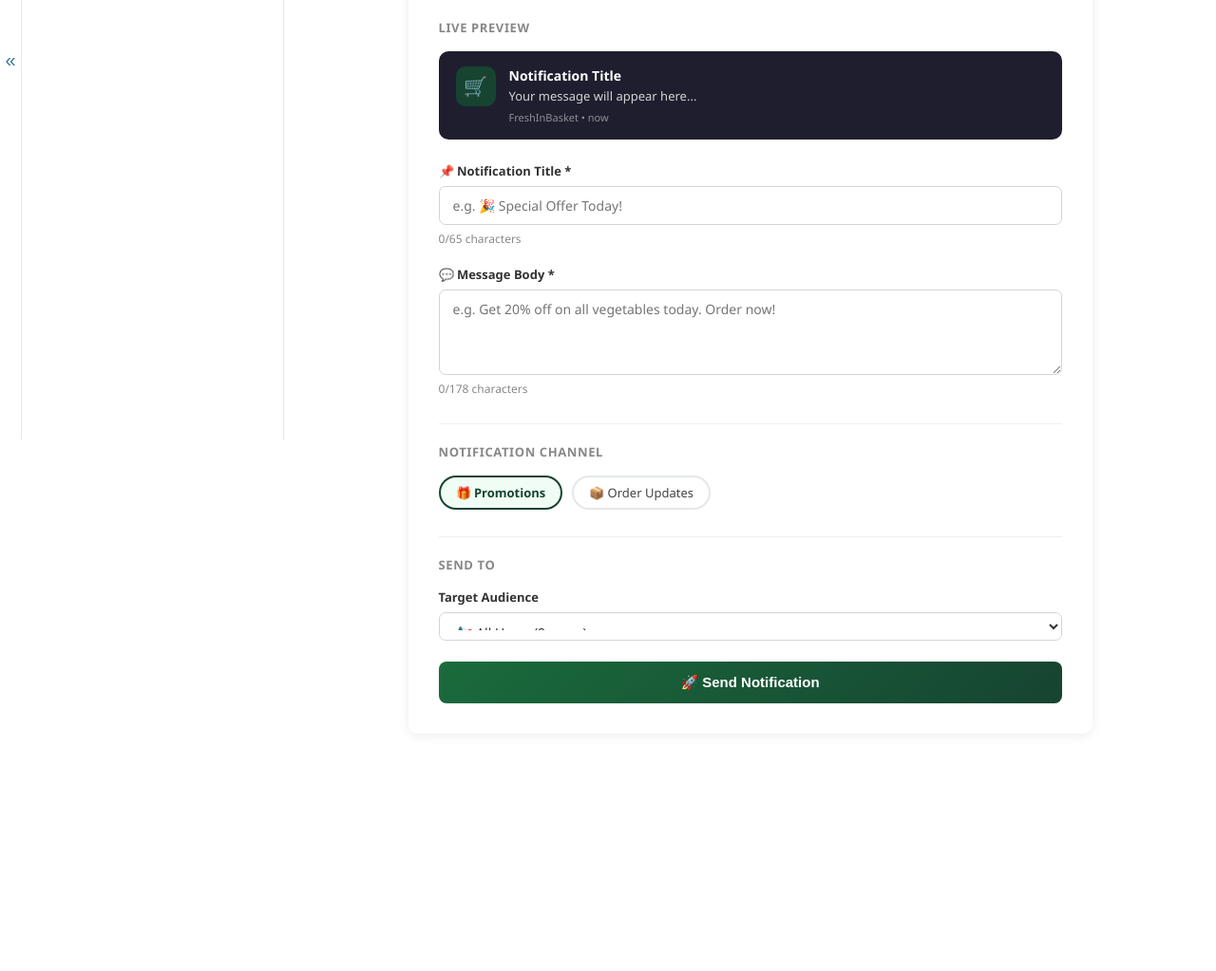
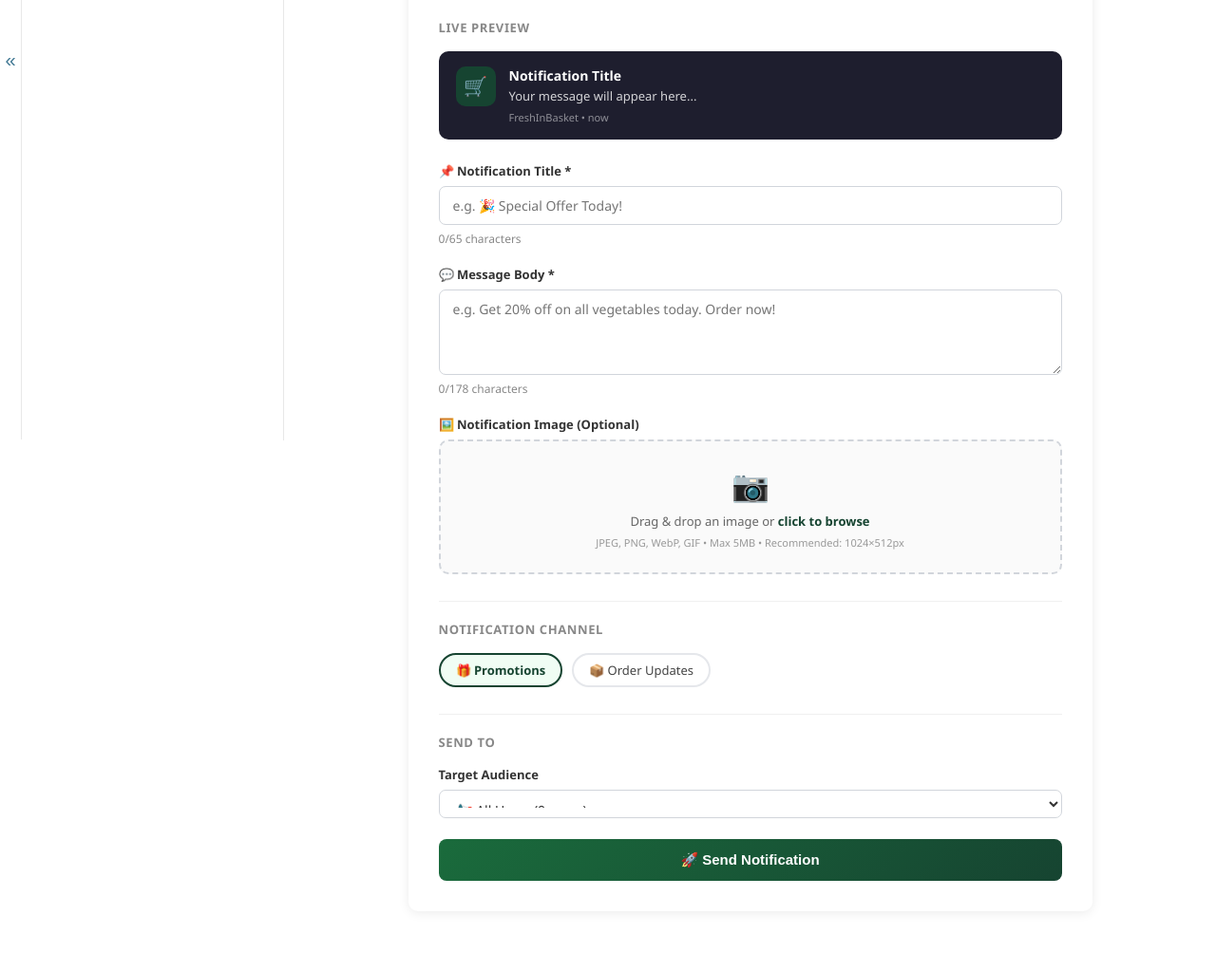
Before and after one commit to piyush1506/freshinbasket, a Django app: page /admin-3a3aw44r34/notifications/send/ in a window 1280 px wide. Shown: the part 429-1452 px from the top of the page at 95% size. Before the commit the page ends 1170 px from the top, so only its background shows below. Run offline with Django 5.2, Linux system fonts and the light colour scheme; the visitor is signed in with stand-in values (Sample User, id 1); data comes from the database, SQL or seed files in the repository; data that the repository does not hold is empty; parts of the project's set-up code (start-up, migrations or seed data) failed here and were passed over.

Commit message:
feat: add image upload support to admin push notifications

```diff
--- a/backend/notifications/admin_views.py
+++ b/backend/notifications/admin_views.py
@@ -4,6 +4,7 @@
 Accessible at: /admin/notifications/send/
 """
 import logging
+import cloudinary.uploader
 from django.contrib import admin
 from django.contrib.auth import get_user_model
 from django.contrib.admin.views.decorators import staff_member_required
@@ -44,10 +45,38 @@
         body = request.POST.get('body', '').strip()
         target = request.POST.get('target', 'all')  # 'all' or user id
         channel = request.POST.get('channel', 'promotions')
+        image_file = request.FILES.get('image')  # Optional image upload
 
         if not title or not body:
             messages.error(request, 'Title and message body are required.')
             return redirect('admin_send_notification')
+
+        # Upload image to Cloudinary if provided
+        image_url = None
+        if image_file:
+            # Validate file type
+            allowed_types = ['image/jpeg', 'image/png', 'image/webp', 'image/gif']
+            if image_file.content_type not in allowed_types:
+                messages.error(request, 'Invalid image type. Allowed: JPEG, PNG, WebP, GIF.')
+                return redirect('admin_send_notification')
+
+            # Validate file size (max 5MB)
+            if image_file.size > 5 * 1024 * 1024:
+                messages.error(request, 'Image too large. Maximum 5MB allowed.')
+                return redirect('admin_send_notification')
+
+            try:
+                upload_result = cloudinary.uploader.upload(
+                    image_file,
+                    folder='freshinbasket/notifications',
+                    resource_type='image',
+                    allowed_formats=['jpg', 'png', 'webp', 'gif'],
+                )
+                image_url = upload_result['secure_url']
+            except Exception as e:
+                logger.error(f"Cloudinary upload failed for notification image: {e}")
+                messages.error(request, f'Image upload failed: {e}')
+                return redirect('admin_send_notification')
 
         sent_count = 0
         failed_count = 0
@@ -61,6 +90,7 @@
                     title=title,
                     body=body,
                     data={'channel': channel, 'route': 'home'},
+                    image_url=image_url,
                 )
                 if count > 0:
                     sent_count += 1
@@ -72,6 +102,7 @@
                     request,
                     f'✅ Notification sent to {sent_count} user(s).'
                     + (f' {failed_count} skipped (no token).' if failed_count else '')
+                    + (' 📷 With image.' if image_url else '')
                 )
             else:
                 messages.warning(request, 'No users with registered devices found.')
@@ -85,6 +116,7 @@
                     title=title,
                     body=body,
                     data={'channel': channel, 'route': 'home'},
+                    image_url=image_url,
                 )
                 if count > 0:
                     messages.success(request, f'✅ Notification sent to {user.phone_number}.')
@@ -95,5 +127,6 @@
 
         logger.info(
             f'Admin {request.user} sent notification: title="{title}", target={target}'
+            f'{", with_image=True" if image_url else ""}'
         )
         return redirect('admin_send_notification')
--- a/backend/templates/notifications/send_notification.html
+++ b/backend/templates/notifications/send_notification.html
@@ -49,17 +49,32 @@
   .char-hint { font-size: 12px; color: #888; margin-top: 4px; }
   .preview-box {
     background: #1e1e2e; border-radius: 10px; padding: 16px 18px;
-    margin-bottom: 24px; display: flex; align-items: flex-start; gap: 14px;
+    margin-bottom: 24px; overflow: hidden;
+  }
+  .preview-top {
+    display: flex; align-items: flex-start; gap: 14px;
   }
   .preview-icon {
     width: 42px; height: 42px; background: #164431; border-radius: 10px;
     display: flex; align-items: center; justify-content: center; flex-shrink: 0;
     font-size: 20px;
   }
-  .preview-content { color: #fff; }
+  .preview-content { color: #fff; flex: 1; }
   .preview-title { font-weight: 600; font-size: 14px; }
   .preview-body  { font-size: 13px; opacity: .8; margin-top: 3px; }
   .preview-app   { font-size: 11px; opacity: .5; margin-top: 6px; }
+  .preview-image-wrapper {
+    margin-top: 12px;
+    border-radius: 8px;
+    overflow: hidden;
+    display: none;
+  }
+  .preview-image-wrapper img {
+    width: 100%;
+    max-height: 200px;
+    object-fit: cover;
+    display: block;
+  }
   .btn-send {
     background: linear-gradient(135deg, #1a6b3c, #164431);
     color: #fff; border: none; border-radius: 8px;
@@ -82,6 +97,74 @@
     border-color: #164431; background: #f0fdf4; color: #164431; font-weight: 600;
   }
   .channel-pill input { display: none; }
+
+  /* Image upload area */
+  .image-upload-area {
+    border: 2px dashed #d1d5db;
+    border-radius: 10px;
+    padding: 24px;
+    text-align: center;
+    cursor: pointer;
+    transition: all .2s;
+    background: #fafafa;
+    position: relative;
+  }
+  .image-upload-area:hover,
+  .image-upload-area.dragover {
+    border-color: #164431;
+    background: #f0fdf4;
+  }
+  .image-upload-area input[type="file"] {
+    position: absolute;
+    inset: 0;
+    opacity: 0;
+    cursor: pointer;
+  }
+  .upload-icon { font-size: 32px; margin-bottom: 8px; }
+  .upload-text { font-size: 13px; color: #666; }
+  .upload-text strong { color: #164431; }
+  .upload-hint { font-size: 11px; color: #999; margin-top: 6px; }
+
+  /* Image preview in form */
+  .image-preview-container {
+    display: none;
+    margin-top: 12px;
+    position: relative;
+    border-radius: 8px;
+    overflow: hidden;
+    border: 1px solid #e5e7eb;
+  }
+  .image-preview-container img {
+    width: 100%;
+    max-height: 180px;
+    object-fit: cover;
+    display: block;
+  }
+  .image-preview-overlay {
+    position: absolute;
+    top: 0; right: 0;
+    display: flex; gap: 6px;
+    padding: 8px;
+  }
+  .image-preview-info {
+    background: rgba(0,0,0,0.6);
+    color: #fff;
+    font-size: 11px;
+    padding: 4px 10px;
+    border-radius: 12px;
+  }
+  .image-remove-btn {
+    background: rgba(220,38,38,0.85);
+    color: #fff;
+    border: none;
+    width: 28px; height: 28px;
+    border-radius: 50%;
+    cursor: pointer;
+    font-size: 14px;
+    display: flex; align-items: center; justify-content: center;
+    transition: background .15s;
+  }
+  .image-remove-btn:hover { background: rgba(220,38,38,1); }
 </style>
 {% endblock %}
 
@@ -118,17 +201,22 @@
       {% endfor %}
     {% endif %}
 
-    <form method="post" id="notifForm">
+    <form method="post" id="notifForm" enctype="multipart/form-data">
       {% csrf_token %}
 
       <!-- Notification Preview -->
       <div class="section-title">Live Preview</div>
       <div class="preview-box">
-        <div class="preview-icon">🛒</div>
-        <div class="preview-content">
-          <div class="preview-title" id="previewTitle">Notification Title</div>
-          <div class="preview-body"  id="previewBody">Your message will appear here...</div>
-          <div class="preview-app">FreshInBasket • now</div>
+        <div class="preview-top">
+          <div class="preview-icon">🛒</div>
+          <div class="preview-content">
+            <div class="preview-title" id="previewTitle">Notification Title</div>
+            <div class="preview-body"  id="previewBody">Your message will appear here...</div>
+            <div class="preview-app">FreshInBasket • now</div>
+          </div>
+        </div>
+        <div class="preview-image-wrapper" id="previewImageWrapper">
+          <img id="previewImage" src="" alt="Notification image preview">
         </div>
       </div>
 
@@ -146,6 +234,24 @@
         <textarea name="body" id="bodyInput" maxlength="178"
                   placeholder="e.g. Get 20% off on all vegetables today. Order now!" required></textarea>
         <div class="char-hint"><span id="bodyCount">0</span>/178 characters</div>
+      </div>
+
+      <!-- Image Upload -->
+      <div class="form-group">
+        <label>🖼️ Notification Image (Optional)</label>
+        <div class="image-upload-area" id="imageUploadArea">
+          <input type="file" name="image" id="imageInput" accept="image/jpeg,image/png,image/webp,image/gif">
+          <div class="upload-icon">📷</div>
+          <div class="upload-text">Drag & drop an image or <strong>click to browse</strong></div>
+          <div class="upload-hint">JPEG, PNG, WebP, GIF • Max 5MB • Recommended: 1024×512px</div>
+        </div>
+        <div class="image-preview-container" id="imagePreviewContainer">
+          <img id="imagePreviewThumb" src="" alt="Selected image">
+          <div class="image-preview-overlay">
+            <span class="image-preview-info" id="imageInfo"></span>
+            <button type="button" class="image-remove-btn" id="imageRemoveBtn" title="Remove image">✕</button>
+          </div>
+        </div>
       </div>
 
       <!-- Channel -->
@@ -192,6 +298,16 @@
   const bodyCount  = document.getElementById('bodyCount');
   const sendBtn    = document.getElementById('sendBtn');
 
+  // Image elements
+  const imageInput        = document.getElementById('imageInput');
+  const imageUploadArea   = document.getElementById('imageUploadArea');
+  const imagePreviewCont  = document.getElementById('imagePreviewContainer');
+  const imagePreviewThumb = document.getElementById('imagePreviewThumb');
+  const imageInfo         = document.getElementById('imageInfo');
+  const imageRemoveBtn    = document.getElementById('imageRemoveBtn');
+  const previewImageWrap  = document.getElementById('previewImageWrapper');
+  const previewImage      = document.getElementById('previewImage');
+
   titleInput.addEventListener('input', () => {
     prevTitle.textContent = titleInput.value || 'Notification Title';
     titleCount.textContent = titleInput.value.length;
@@ -199,6 +315,71 @@
   bodyInput.addEventListener('input', () => {
     prevBody.textContent = bodyInput.value || 'Your message will appear here...';
     bodyCount.textContent = bodyInput.value.length;
+  });
+
+  // --- Image upload handling ---
+  function formatFileSize(bytes) {
+    if (bytes < 1024) return bytes + ' B';
+    if (bytes < 1024 * 1024) return (bytes / 1024).toFixed(1) + ' KB';
+    return (bytes / (1024 * 1024)).toFixed(1) + ' MB';
+  }
+
+  function showImagePreview(file) {
+    if (!file || !file.type.startsWith('image/')) return;
+
+    const reader = new FileReader();
+    reader.onload = (e) => {
+      // Form preview
+      imagePreviewThumb.src = e.target.result;
+      imageInfo.textContent = `${file.name.substring(0, 20)}${file.name.length > 20 ? '…' : ''} • ${formatFileSize(file.size)}`;
+      imagePreviewCont.style.display = 'block';
+      imageUploadArea.style.display = 'none';
+
+      // Notification preview
+      previewImage.src = e.target.result;
+      previewImageWrap.style.display = 'block';
+    };
+    reader.readAsDataURL(file);
+  }
+
+  function clearImagePreview() {
+    imageInput.value = '';
+    imagePreviewThumb.src = '';
+    imagePreviewCont.style.display = 'none';
+    imageUploadArea.style.display = 'block';
+    previewImage.src = '';
+    previewImageWrap.style.display = 'none';
+  }
+
+  imageInput.addEventListener('change', () => {
+    if (imageInput.files && imageInput.files[0]) {
+      const file = imageInput.files[0];
+      if (file.size > 5 * 1024 * 1024) {
+        alert('Image too large. Maximum 5MB allowed.');
+        imageInput.value = '';
+        return;
+      }
+      showImagePreview(file);
+    }
+  });
+
+  imageRemoveBtn.addEventListener('click', clearImagePreview);
+
+  // Drag and drop
+  imageUploadArea.addEventListener('dragover', (e) => {
+    e.preventDefault();
+    imageUploadArea.classList.add('dragover');
+  });
+  imageUploadArea.addEventListener('dragleave', () => {
+    imageUploadArea.classList.remove('dragover');
+  });
+  imageUploadArea.addEventListener('drop', (e) => {
+    e.preventDefault();
+    imageUploadArea.classList.remove('dragover');
+    if (e.dataTransfer.files && e.dataTransfer.files[0]) {
+      imageInput.files = e.dataTransfer.files;
+      showImagePreview(e.dataTransfer.files[0]);
+    }
   });
 
   // Confirm before broadcasting to all
```
Also changed, not shown: backend/notifications/fcm.py (+22 -5 lines).
